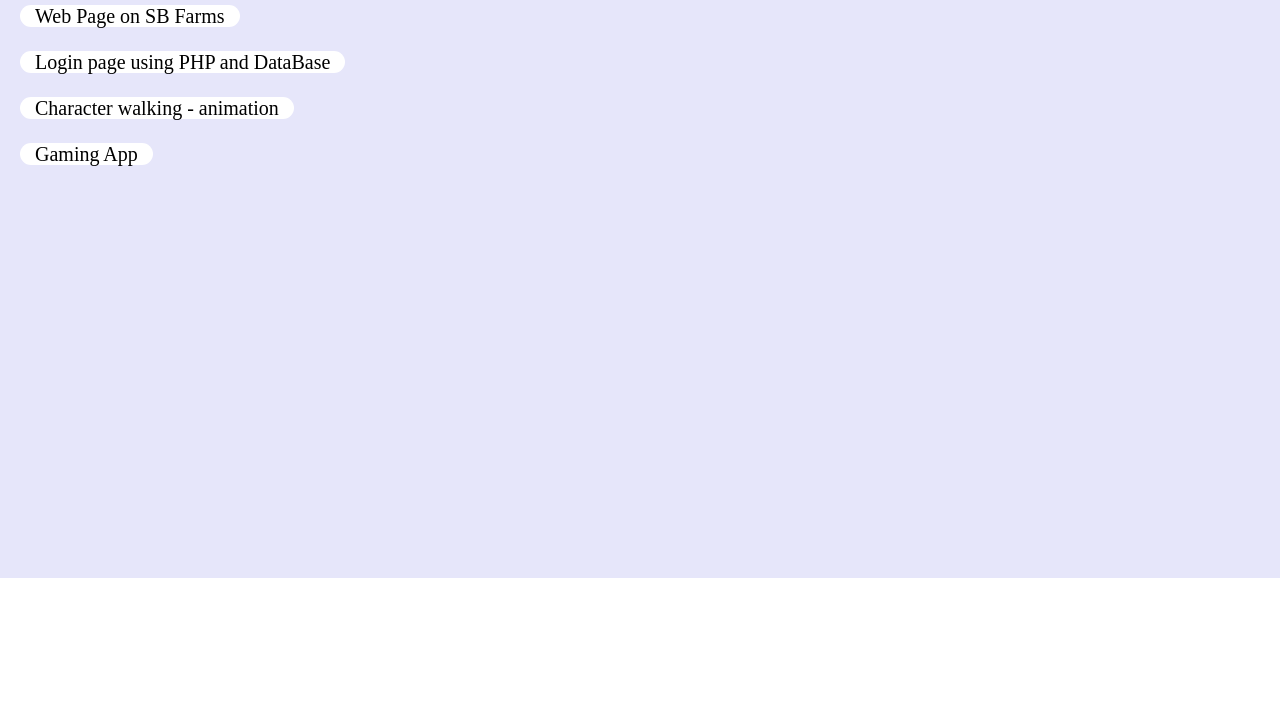
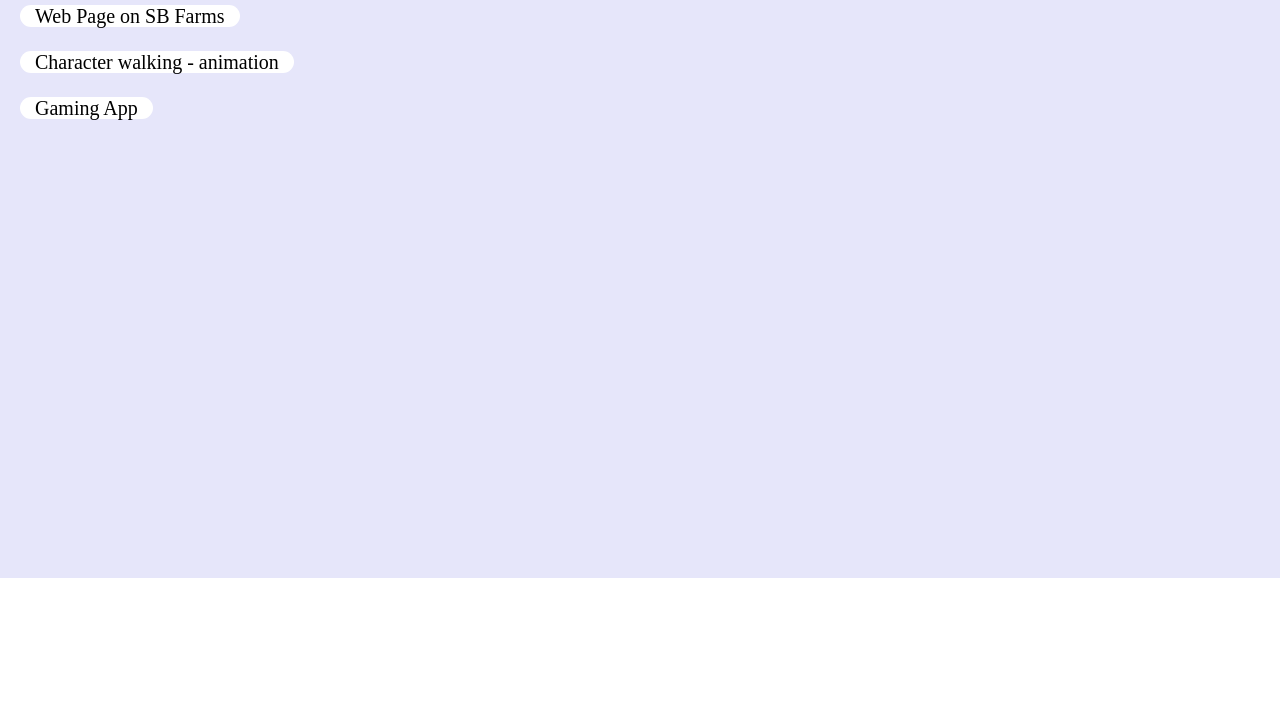
Before and after one commit to bsevitha/sevithawebsite.github.io, a plain HTML site: page webapp.html in a window 1280 px wide. Shown: the part 82-800 px from the top of the page. Drawn offline with Linux system fonts and the light colour scheme.

Commit message:
Update webapp.html

```diff
--- a/webapp.html
+++ b/webapp.html
@@ -48,7 +48,6 @@ transition:1s;
 <h1 class="yaa text-center" > My Web Projects</h1>
 <div class="you">
  <a href="https://bsevitha.github.io/website.github.io/" >Web Page on SB Farms</a><br><br>
- <a href="https://sevithaphp.000webhostapp.com/" >Login page using PHP and DataBase</a><br><br>
  <a href="https://bsevitha.github.io/animation.github.io/">Character walking - animation</a><br><br>
  <a href="https://bsevitha.github.io/game/">Gaming App</a>
     </div>
```
